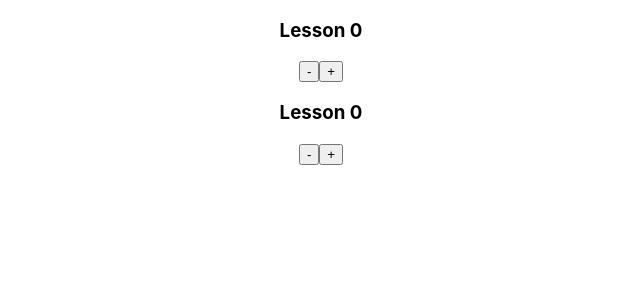
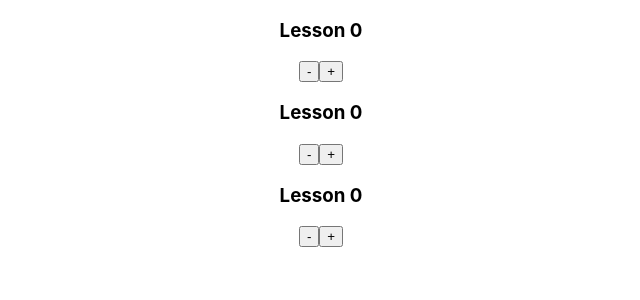
Before and after one commit to Martinas03/test-counter, a React (Create React App) app: page / in a window 1280 px wide. Shown: the top 300 px of the page, without its empty margins (319-959 px from the left). Built offline with nearby package versions, Linux system fonts and the light colour scheme.

Commit message:
return last component

```diff
--- a/src/App.tsx
+++ b/src/App.tsx
@@ -8,7 +8,7 @@ export function App() {
         <div>
             <Counter />
             <Counter />
-            {/*<Counter />*/}
+            <Counter />
         </div>
         )
 
```
